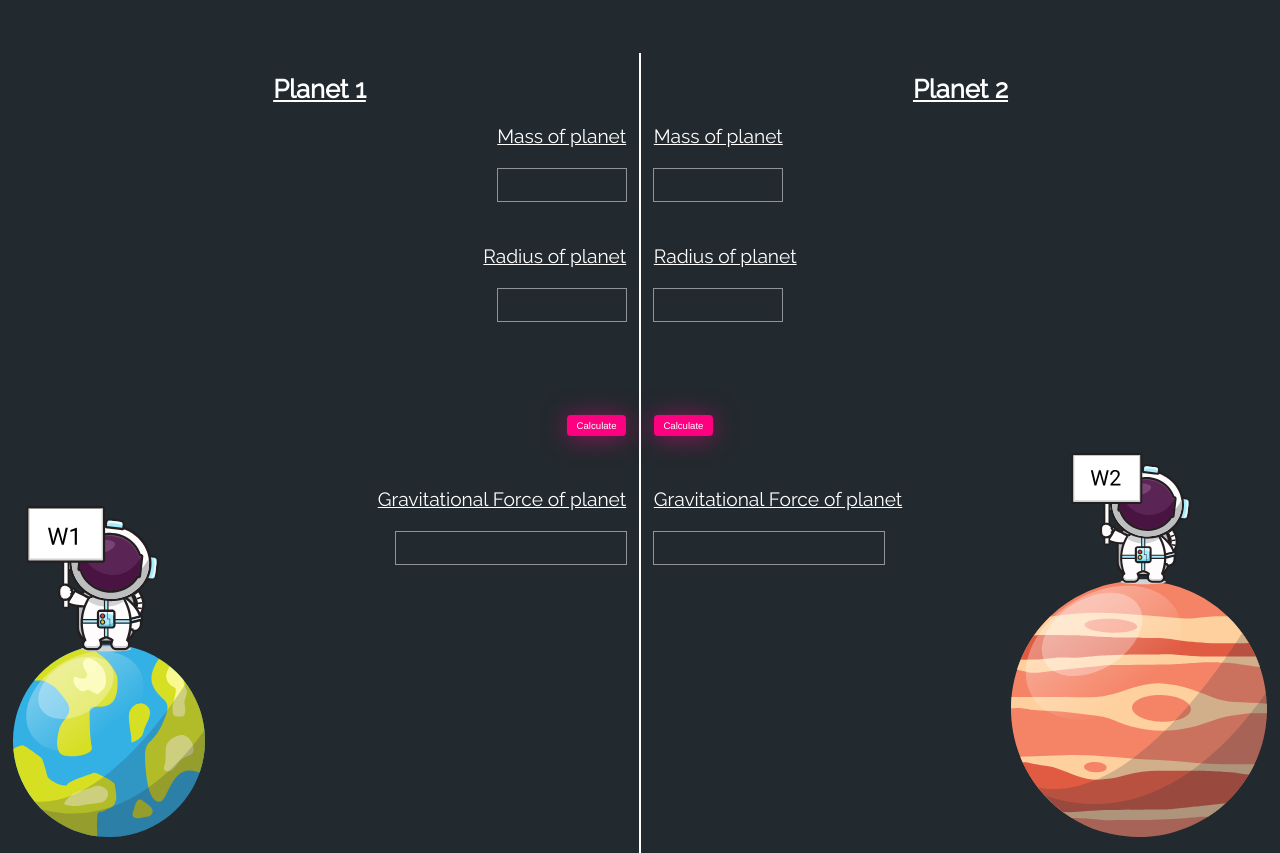
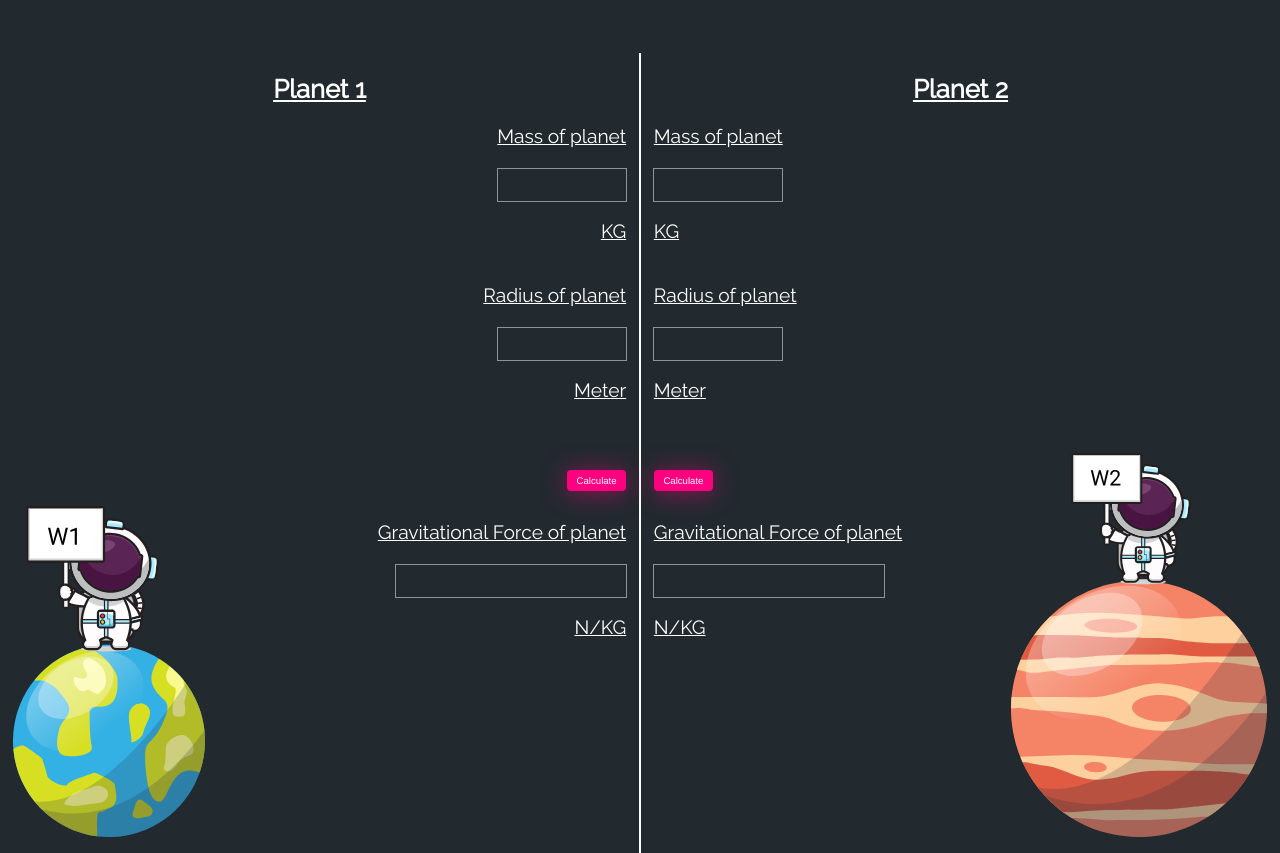
Before and after one commit to AtharvaT02/Weigthonworlds, a plain HTML site: page index.html in a window 1280 px wide. Shown: the part 1560-2413 px from the top of the page. Drawn offline with nearby package versions, Linux system fonts and the light colour scheme; no server answers.

Commit message:
Update index.html

```diff
--- a/index.html
+++ b/index.html
@@ -71,16 +71,22 @@
     </hero>
     <section class="info">
         <h2>How It Works</h2>
-        <p>First lets talk about mass. What is mass? The mass of an object is a measure of the object's inertial property, or the amount of matter it contains. That means mass of object is always constant indefendent of place , temperature or any other surrounding factor.
-            So now the question is what is weight? In science and engineering, the weight of an object is the force acting on the object due to gravity of  the planet, star or sattelite on which the body is present.
+        <p>First lets talk about mass. What is mass? The mass of an object is a measure of the object's inertial
+            property, or the amount of matter it contains. That means mass of object is always constant indefendent of
+            place , temperature or any other surrounding factor.
+            So now the question is what is weight? In science and engineering, the weight of an object is the force
+            acting on the object due to gravity of the planet, star or sattelite on which the body is present.
             Lets see how weight is calculated..<br>
-            Assume we have a body of mass M on the planet with gravitaitonal force g and we have to calculate its weight W. Therefore wieght of the body on the planet will be
+            Assume we have a body of mass M on the planet with gravitaitonal force g and we have to calculate its weight
+            W. Therefore wieght of the body on the planet will be
             <div>W = M x g</div>
             We can see through this that weight depends on the G i.e. gravitational force of the planet.<br>
-            lets talk about gravitational force of planet whose mass is Mp , radius is R and it have gravitational force g which is calculated as
+            lets talk about gravitational force of planet whose mass is Mp , radius is R and it have gravitational force
+            g which is calculated as
             <div>g = GxM/R<sup>2</sup></div>
             where G is a Universal Gravitational Constant.<br>
-            As every planet and star will have different M and different R they all will have different g which will result in different weight of body.<br>
+            As every planet and star will have different M and different R they all will have different g which will
+            result in different weight of body.<br>
             Click <a href="https://en.wikipedia.org/wiki/Weight">HERE</a> to learn more.<br></p>
     </section>
     <section class="gravity">
@@ -90,27 +96,33 @@
                 <h2 align="center">Planet 1</h2>
                 <div class="inputcomp1" align="right">
                     <label for="mass1" id="mass1">Mass of planet<br><br></label>
-                    <input type="text" id="m1" name="m1" value=""><br><br><br>
+                    <input type="text" id="m1" name="m1" value="">
+                    <p>KG</p><br>
                     <label for="rad1" id="rad1">Radius of planet<br><br></label>
-                    <input type="text" id="r1" name="r1" value=""><br><br><br>
-                    <button class="bubbly-button" id="button1">Calculate</button><br><br>
+                    <input type="text" id="r1" name="r1" value="">
+                    <p>Meter</p>
+                    <button class="bubbly-button" id="button1">Calculate</button><br>
                     <label for="g1" id="g1">Gravitational Force of planet<br><br></label>
-                    <input type="text" class="gaf1" id="gaf1" name="gaf1" value=""><br><br><br>
+                    <input type="text" class="gaf1" id="gaf1" name="gaf1" value="">
+                    <p>N/KG</p>
                 </div>
-                <img src="assests/comp1.svg" alt="" class="img1">
+                <img src="/assests/comp1.svg" alt="" class="img1">
             </div>
             <div class="comp2">
                 <h2 align="center">Planet 2</h2>
                 <div class="inputcomp2" align="left">
                     <label for="mass2" id="mass2">Mass of planet<br><br></label>
-                    <input type="text" id="m2" name="m2" value=""><br><br><br>
+                    <input type="text" id="m2" name="m2" value="">
+                    <p>KG</p><br>
                     <label for="r2" id="rad2">Radius of planet<br><br></label>
-                    <input type="text" id="r2" name="r2" value=""><br><br><br>
-                    <button class="bubbly-button" id="button2">Calculate</button><br><br>
+                    <input type="text" id="r2" name="r2" value="">
+                    <p>Meter</p>
+                    <button class="bubbly-button" id="button2">Calculate</button><br>
                     <label for="g2" id="g2">Gravitational Force of planet<br><br></label>
-                    <input type="text" class="gaf2" id="gaf2" name="gaf2" value=""><br><br><br>
+                    <input type="text" class="gaf2" id="gaf2" name="gaf2" value="">
+                    <p>N/KG</p>
                 </div>
-                <img src="assests/comp2.svg" alt="" class="img2">
+                <img src="/assests/comp2.svg" alt="" class="img2">
             </div>
         </div>
     </section>
```
Lines whose indentation alone changed are shown as unchanged.
